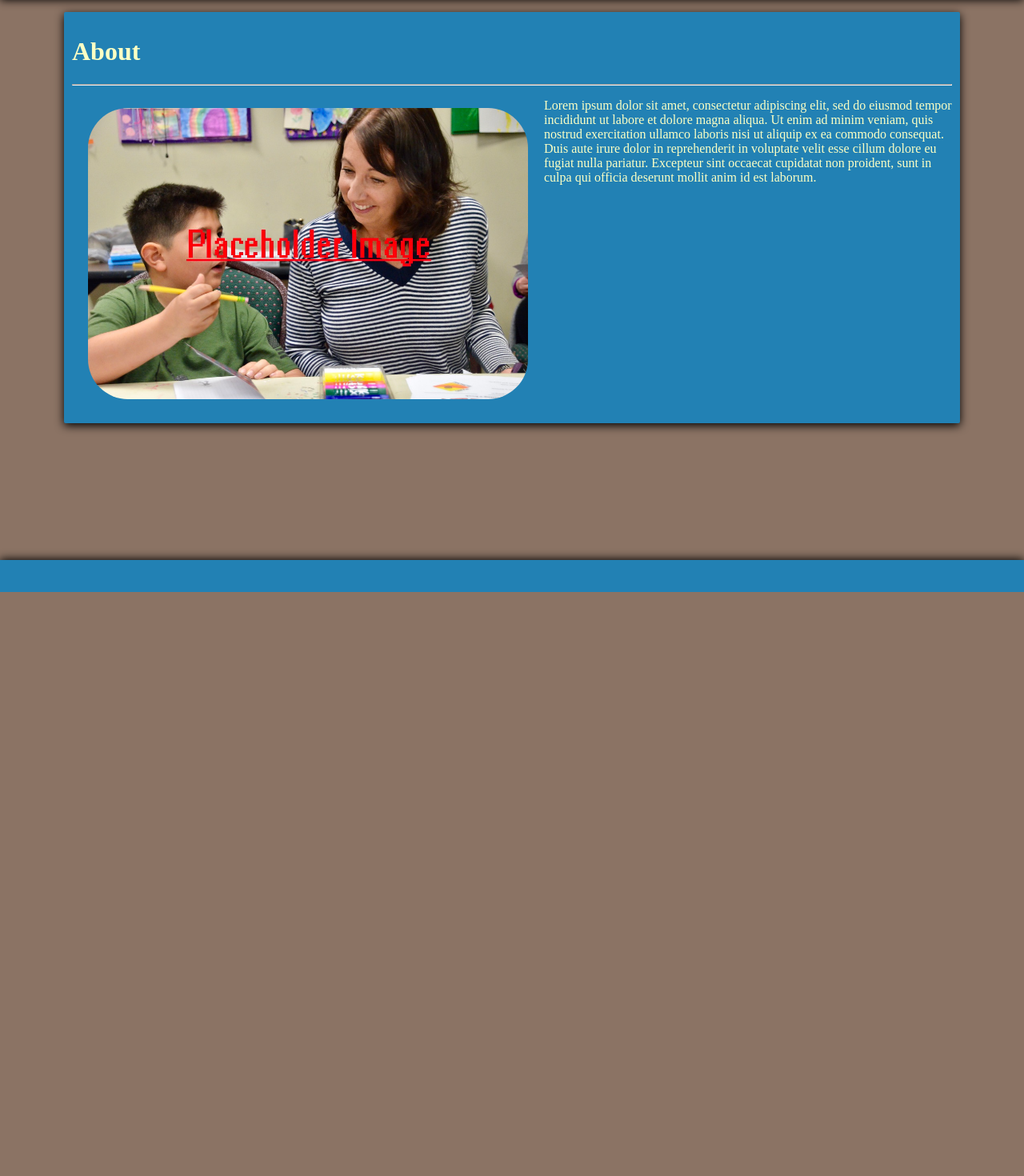
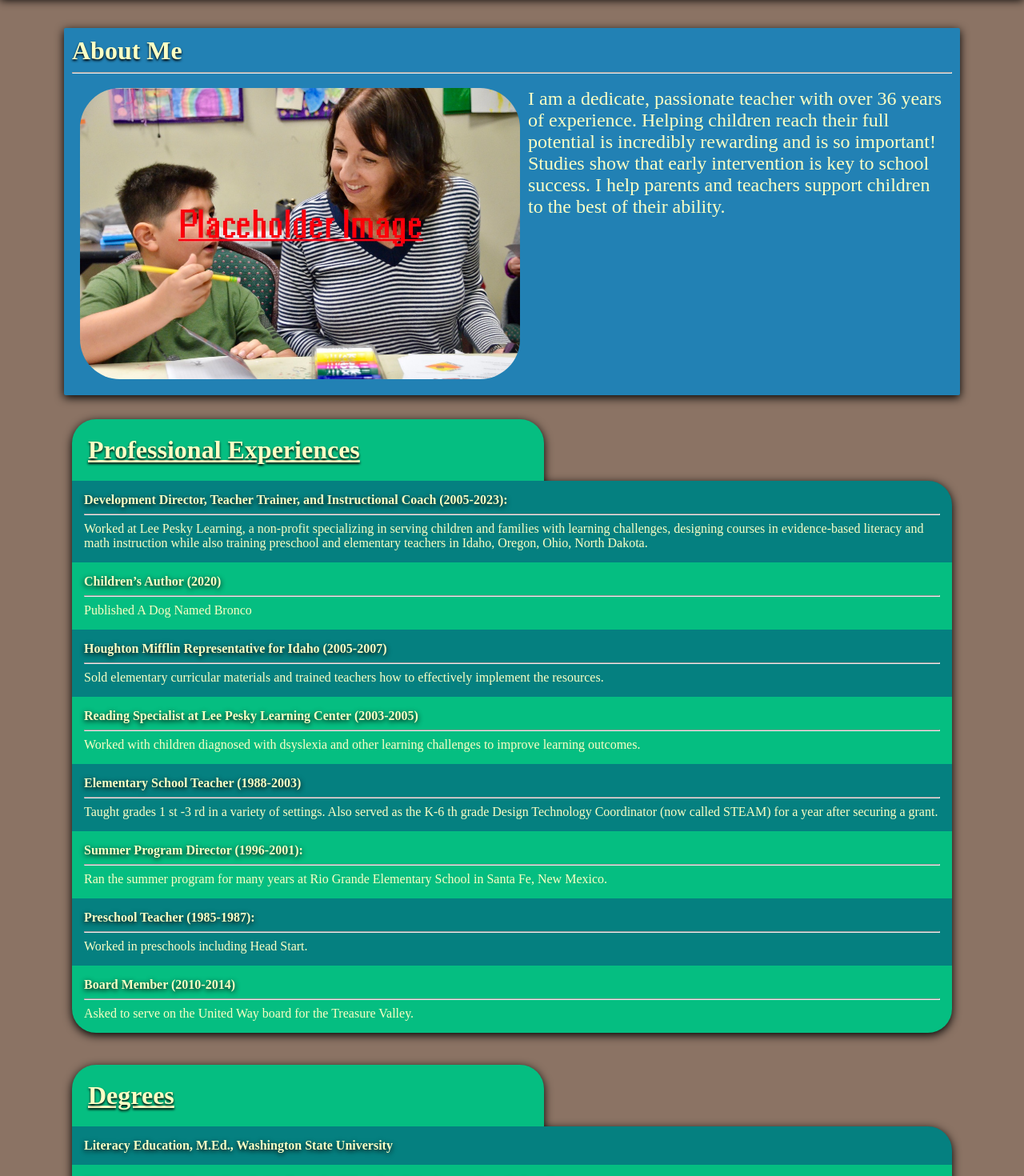
Before and after one commit to palminski/kind-aunty, an Angular app: page /about in a window 1280 px wide. Shown: the part 60-1530 px from the top of the page at 80% size. Before the commit the page ends 800 px from the top, so only its background shows below. Built offline with nearby package versions, Linux system fonts and the light colour scheme.

Commit message:
added a scroll animation that plays when item comes into the screens view

```diff
--- a/src/app/app.module.ts
+++ b/src/app/app.module.ts
@@ -16,6 +16,8 @@ import { ForTeachersComponent } from './pages/for-teachers/for-teachers.componen
 import { NavBarComponent } from './components/nav-bar/nav-bar.component';
 import { FooterComponent } from './components/footer/footer.component';
 
+import { ScrollAnimationDirective } from './directives/scroll-animation/scroll-animation.directive';
+
 @NgModule({
   declarations: [
     AppComponent,
@@ -28,7 +30,8 @@ import { FooterComponent } from './components/footer/footer.component';
     ForParentsComponent,
     ForTeachersComponent,
     NavBarComponent,
-    FooterComponent
+    FooterComponent,
+    ScrollAnimationDirective
   ],
   imports: [
     BrowserModule,
--- a/src/app/components/nav-bar/nav-bar.component.css
+++ b/src/app/components/nav-bar/nav-bar.component.css
@@ -17,6 +17,7 @@ li {
     padding: 10px 12px 10px 12px;
     display: flex;
     align-items: flex-end;
+
 }
 
 li a {
--- /dev/null
+++ b/src/app/directives/scroll-animation/scroll-animation.directive.ts
@@ -0,0 +1,39 @@
+import { Directive, ElementRef, HostListener, Renderer2, AfterViewInit } from '@angular/core';
+
+@Directive({
+  selector: '[appScrollAnimation]'
+})
+export class ScrollAnimationDirective implements AfterViewInit {
+
+  constructor(private el: ElementRef, private renderer: Renderer2) { }
+
+  ngAfterViewInit(): void {
+    this.evaluateVisability();
+  }
+
+  @HostListener('window:scroll', ['$event'])
+  checkScroll() {
+    this.evaluateVisability();
+  }
+
+  evaluateVisability(): void {
+    const isInViewport = this.isElementInViewport(this.el.nativeElement);
+    isInViewport ? console.log("hello world") : console.log('false');
+    if (isInViewport) {
+      this.renderer.addClass(this.el.nativeElement,'is-visible');
+    }
+    else {
+      this.renderer.removeClass(this.el.nativeElement,'is-visible');
+    }
+  }
+
+  isElementInViewport(element: any): boolean {
+    const rect = element.getBoundingClientRect();
+    return (
+      rect.top <= (window.innerHeight || document.documentElement.clientHeight) &&
+      rect.left <= (window.innerWidth || document.documentElement.clientWidth) &&
+      rect.bottom >= 0 &&
+      rect.right >= 0
+    )
+  }
+}
--- a/src/app/pages/about/about.component.css
+++ b/src/app/pages/about/about.component.css
@@ -1,6 +1,57 @@
 img {
     float: left;
-    margin: 20px;
+    margin: 10px;
     width: 50%;
     border-radius: 50px;
 }
+
+h1 {
+    margin: 0 0;
+    text-shadow: 0px 2px 3px black;
+}
+
+h2 {
+    margin: 0;
+    text-shadow: 0px 2px 3px black;
+}
+
+
+
+ul {
+    list-style-type: none;
+    padding-left: 0;
+    margin: 0;
+    filter: drop-shadow(0px 3px 6px black);
+}
+li {
+    background-color: rgb(5, 128, 128);
+    padding: 15px;
+
+}
+li:nth-child(odd) {
+    background-color: rgb(5, 190, 129);
+}
+li:nth-child(2) {
+    border-radius: 0 30px 0 0;
+}
+li:last-child {
+    border-radius: 0 0px 30px 30px;
+}
+.bold {
+    filter: drop-shadow(0px 2px 3px black);
+}
+
+.list-header {
+    display: inline-block;
+    background-color: rgb(5, 190, 129);
+    padding: 20px;
+    border-radius: 30px 30px 0px 0px;
+    width: 50%;
+    text-decoration: underline;
+}
+
+.main-description {
+    padding: 10px;
+    margin: 0;
+    font-size: x-large;
+}
--- a/src/app/pages/about/about.component.html
+++ b/src/app/pages/about/about.component.html
@@ -1,8 +1,86 @@
+<div class="page grow-in">
 
-<div class="clearfix container block">
-    <h1>About</h1>
-    <hr>
-    <img src="assets/test.jpeg" alt="test">
-    <p>Lorem ipsum dolor sit amet, consectetur adipiscing elit, sed do eiusmod tempor incididunt ut labore et dolore magna aliqua. Ut enim ad minim veniam, quis nostrud exercitation ullamco laboris nisi ut aliquip ex ea commodo consequat. Duis aute irure dolor in reprehenderit in voluptate velit esse cillum dolore eu fugiat nulla pariatur. Excepteur sint occaecat cupidatat non proident, sunt in culpa qui officia deserunt mollit anim id est laborum.</p>
+    <div class="container block animate-from-left" appScrollAnimation>
+        <h1>About Me</h1>
+        <hr>
+        <div class="clearfix">
+            <img src="assets/test.jpeg" alt="test">
+            <p class="main-description">I am a dedicate, passionate teacher with over 36 years of experience. Helping children reach their full
+                potential is incredibly rewarding and is so important! Studies show that early intervention is key to
+                school success. I help parents and teachers support children to the best of their ability.</p>
+        </div>
+    </div>
 
+    <div class="container invis-block animate-from-right" appScrollAnimation>
+        <ul>
+            <h1 class="list-header">Professional Experiences</h1>
+            <li>
+                <span class="bold">Development Director, Teacher Trainer, and Instructional Coach (2005-2023):</span>
+                <hr>
+                Worked at Lee Pesky Learning, a non-profit specializing in serving children and families with
+                learning challenges, designing courses in evidence-based literacy and math instruction while
+                also training preschool and elementary teachers in Idaho, Oregon, Ohio, North Dakota.
+            </li>
+
+            <li>
+                <span class="bold">Children’s Author (2020) </span>
+                <hr>
+                Published A Dog Named Bronco
+            </li>
+
+            <li>
+                <span class="bold">Houghton Mifflin Representative for Idaho (2005-2007)</span>
+                <hr>
+                Sold elementary curricular materials
+                and trained teachers how to effectively implement the resources.
+            </li>
+
+            <li>
+                <span class="bold">Reading Specialist at Lee Pesky Learning Center (2003-2005)</span>
+                <hr>
+                Worked with children diagnosed
+                with dsyslexia and other learning challenges to improve learning outcomes.
+            </li>
+
+            <li>
+                <span class="bold">Elementary School Teacher (1988-2003)</span>
+                <hr>
+                Taught grades 1 st -3 rd in a variety of settings. Also
+                served as the K-6 th grade Design Technology Coordinator (now called STEAM) for a year after
+                securing a grant.
+            </li>
+
+            <li>
+                <span class="bold">Summer Program Director (1996-2001):</span>
+                <hr>
+                Ran the summer program for many years at Rio
+                Grande Elementary School in Santa Fe, New Mexico.
+            </li>
+
+            <li>
+                <span class="bold">Preschool Teacher (1985-1987):</span>
+                <hr>
+                Worked in preschools including Head Start.
+            </li>
+
+            <li>
+                <span class="bold">Board Member (2010-2014)</span>
+                <hr>
+                Asked to serve on the United Way board for the Treasure Valley.
+            </li>
+        </ul>
+    </div>
+
+    <div class="container invis-block animate-from-left" appScrollAnimation>
+        <ul>
+            <h1 class="list-header">Degrees</h1>
+            <li>
+                <span class="bold">Literacy Education, M.Ed., Washington State University</span>
+            </li>
+            <li>
+                <span class="bold">Elementary Education, Minor in Mathematics Education, B.S., Oregon State University</span>
+
+            </li>
+        </ul>
+    </div>
 </div>
--- a/src/styles.css
+++ b/src/styles.css
@@ -34,7 +34,8 @@ body {
 .container {
     max-width: 1100px;
     width: 90%;
-    margin: auto;
+    margin: 20px auto;
+
 }
 
 .container-2 {
@@ -50,6 +51,14 @@ body {
     color: var(--text-light);
     border-radius: 2px;
     padding: 10px;
+
+}
+
+.invis-block {
+    color: var(--text-light);
+    border-radius: 2px;
+    padding: 10px;
+
 }
 
 /* Utility */
@@ -58,3 +67,43 @@ body {
     display: table;
     clear: both;
 }
+
+.bold {
+    font-weight: bold;
+}
+
+.grow-in {
+    animation: grow-in;
+    animation-duration: 0.5s;
+}
+
+.animate-from-left {
+    transform: translateX(-100%);
+    opacity: 0;
+    transition: transform 0.5s, opacity 0.5s;
+}
+
+
+.animate-from-right {
+    transform: translateX(100%);
+    opacity: 0;
+    transition: transform 0.5s, opacity 0.5s;
+}
+
+.is-visible {
+    transform: translateX(0);
+    opacity: 1;
+}
+
+@keyframes grow-in {
+    0% {
+        transform: scale(0.9);
+        transform: rotate(-5);
+        opacity: 0%;
+    }
+    100% {
+        transform: scale(1);
+        opacity: 100%;
+        transform: rotate(0);
+    }
+}
```
Also changed, not shown: 1 other file (tests, documents, lock files or other folders).
